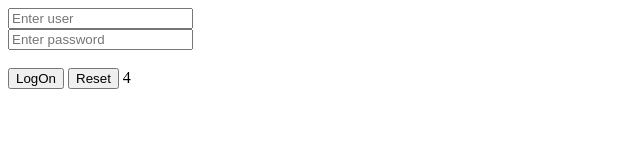
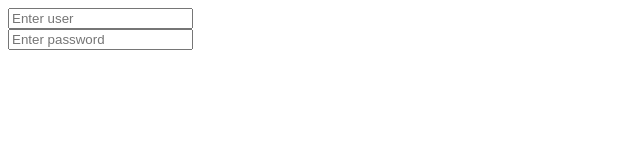
Before and after one commit to fskolodny/adl-ws, a plain HTML site: page public/index.html in a window 1280 px wide. Shown: the whole page, without its empty margins (0-640 px from the left). Drawn offline with nearby package versions, Linux system fonts and the light colour scheme; some packages are replaced by stand-ins of ours.

Commit message:
Only display buttons if functional.

```diff
--- a/public/index.html
+++ b/public/index.html
@@ -22,12 +22,11 @@
               ng-if='facilities' />
       <br/>
       <select ng-options='unit.unit_code as unit.unit_name for unit in units'
-              ng-model='unit' ng-if='units' />
+              ng-model='$parent.unit' ng-if='units' />
       <br/>
       <button ng-click='login()'
-              ng-enabled='user && password && facility && unit'>LogOn</button>
-      <button ng-click='reset' ng-enabled='$dirty'>Reset</button>
+              ng-if='user && password && facility && unit'>LogOn</button>
+      <button ng-click='reset()' ng-if='$dirty'>Reset</button>
     </ng-form>
-    <span>{{sum}}</span>
   </body>
 </html>
```
